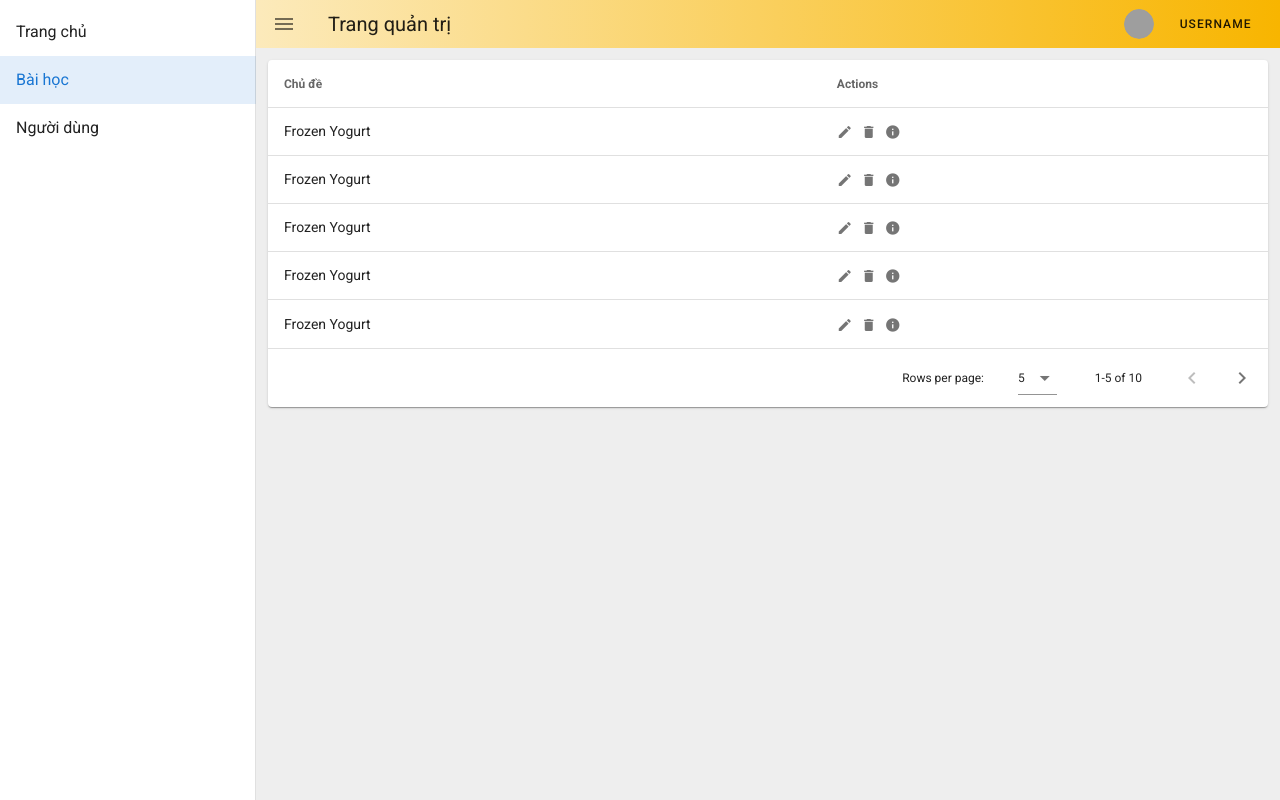
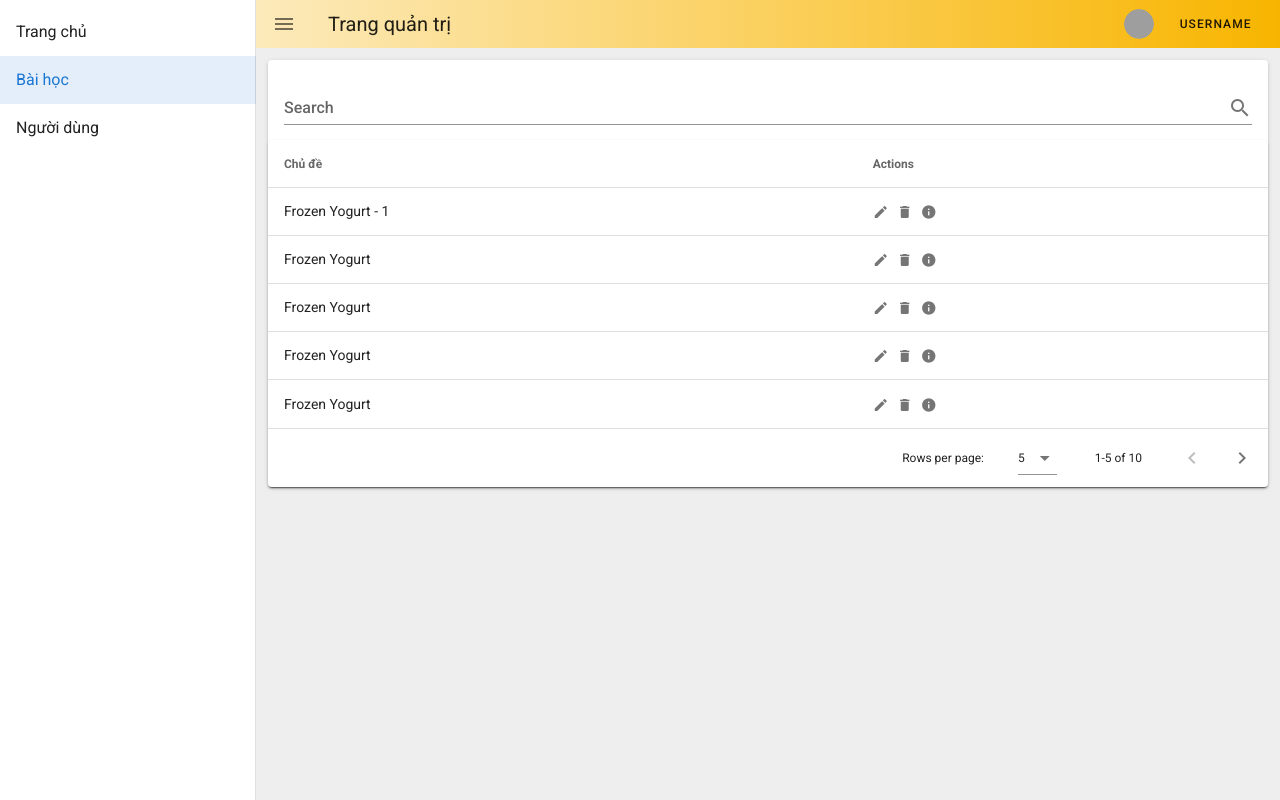
Before and after one commit to datduong56/easy-vietnamese-dashboard, a Vue app: page /lessons in a window 1280 px wide. Built offline with nearby package versions, Linux system fonts and the light colour scheme; grey boxes are pictures that could not be loaded.

Commit message:
feat: sort and search

```diff
--- a/src/views/lesson.vue
+++ b/src/views/lesson.vue
@@ -1,5 +1,15 @@
 <template>
   <Layout>
+    <v-card>
+      <v-card-title>
+        <v-text-field
+          v-model="search"
+          append-icon="mdi-magnify"
+          label="Search"
+          single-line
+          hide-details
+        ></v-text-field>
+      </v-card-title>
       <v-data-table
         :headers="headers"
         :items="desserts"
@@ -7,7 +17,9 @@
         class="elevation-1"
       >
         <template v-slot:item.actions="{ item }">
-        <v-icon small class="mr-2" @click="editItem(item)"> mdi-pencil </v-icon>
+          <v-icon small class="mr-2" @click="editItem(item)">
+            mdi-pencil
+          </v-icon>
           <v-icon small class="mr-2" @click="deleteItem(item)">
             mdi-delete
           </v-icon>
@@ -17,6 +29,7 @@
           <v-btn color="primary" @click="initialize"> Reset </v-btn>
         </template></v-data-table
       >
+    </v-card>
   </Layout>
 </template>
 
@@ -32,14 +45,13 @@ export default Vue.extend({
       {
         text: "Chủ đề",
         align: "start",
-        sortable: false,
         value: "name",
       },
       { text: "Actions", value: "actions" },
     ],
     desserts: [
       {
-        name: "Frozen Yogurt",
+        name: "Frozen Yogurt - 1",
       },
       {
         name: "Frozen Yogurt",
```
Lines whose indentation alone changed are shown as unchanged.
